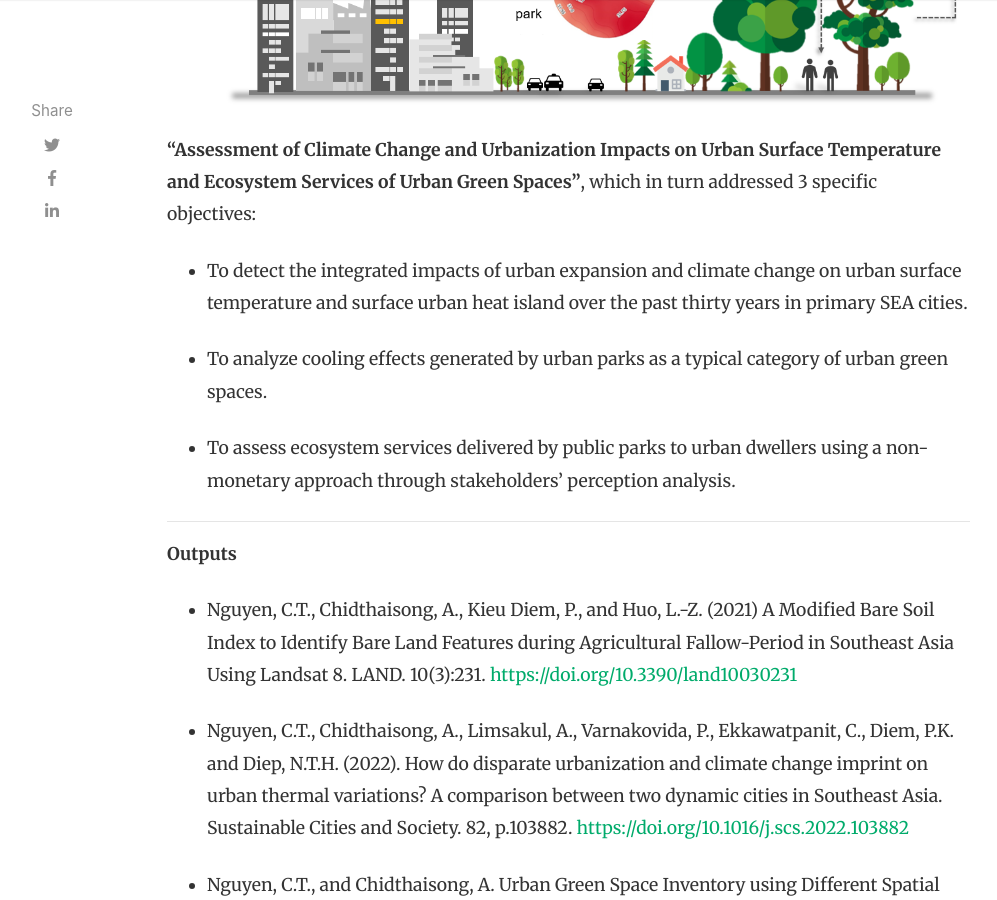
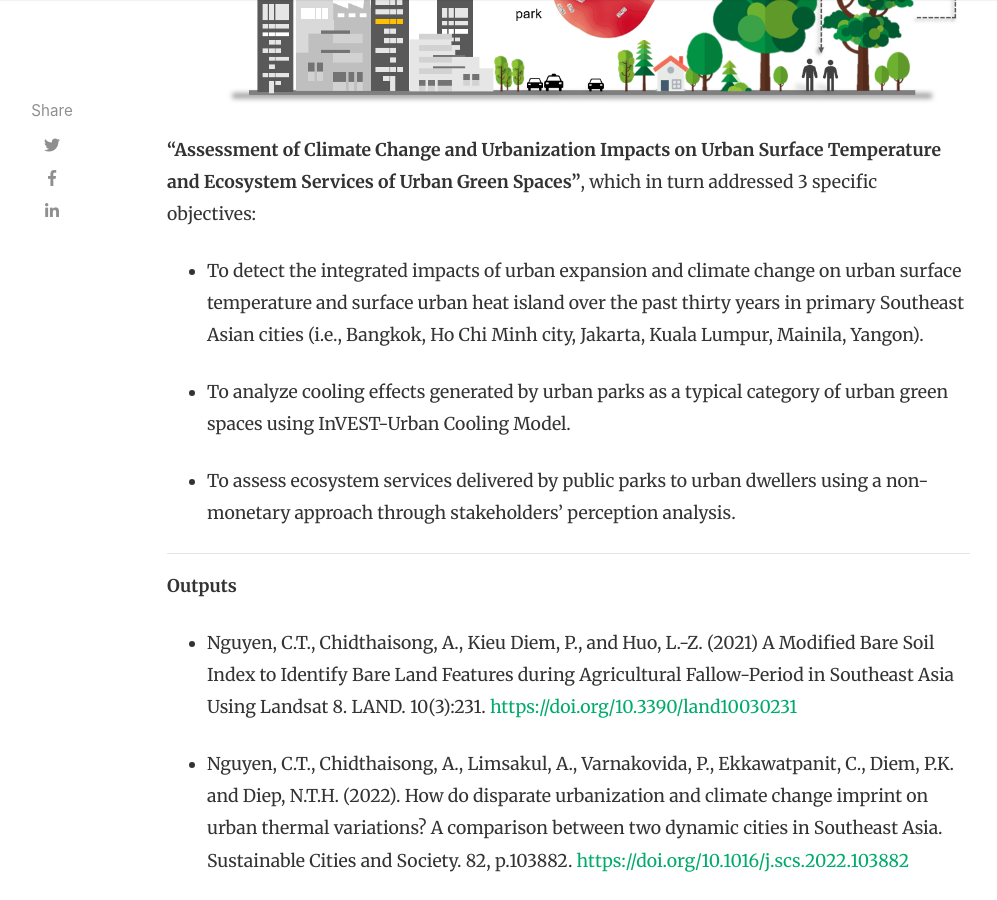
Before and after one commit to canng/oldsite, a Jekyll site: the page built from _posts/2023-02-25-Phd-research.md, in a window 1280 px wide and 900 px high, scrolled down 668 px. Shown: the whole window, without its empty margins (118-1115 px from the left). Built offline with Jekyll 4.4.1, drawn with Linux system fonts in a browser that asks for light colours; nearby versions of some CDN libraries; comment, search, counter and statistics services are not loaded.

Commit message:
update urban research

```diff
--- a/_posts/2023-02-25-Phd-research.md
+++ b/_posts/2023-02-25-Phd-research.md
@@ -11,9 +11,9 @@ comments: false
 
 <b>"Assessment of Climate Change and Urbanization Impacts on Urban Surface Temperature and Ecosystem Services of Urban Green Spaces"</b>, which in turn addressed 3 specific objectives:
 
-* To detect the integrated impacts of urban expansion and climate change on urban surface temperature and surface urban heat island over the past thirty years in primary SEA cities.
+* To detect the integrated impacts of urban expansion and climate change on urban surface temperature and surface urban heat island over the past thirty years in primary Southeast Asian cities (i.e., Bangkok, Ho Chi Minh city, Jakarta, Kuala Lumpur, Mainila, Yangon).
 
-* To analyze cooling effects generated by urban parks as a typical category of urban green spaces.
+* To analyze cooling effects generated by urban parks as a typical category of urban green spaces using InVEST-Urban Cooling Model.
 
 * To assess ecosystem services delivered by public parks to urban dwellers using a non-monetary approach through stakeholders’ perception analysis.
 
```
